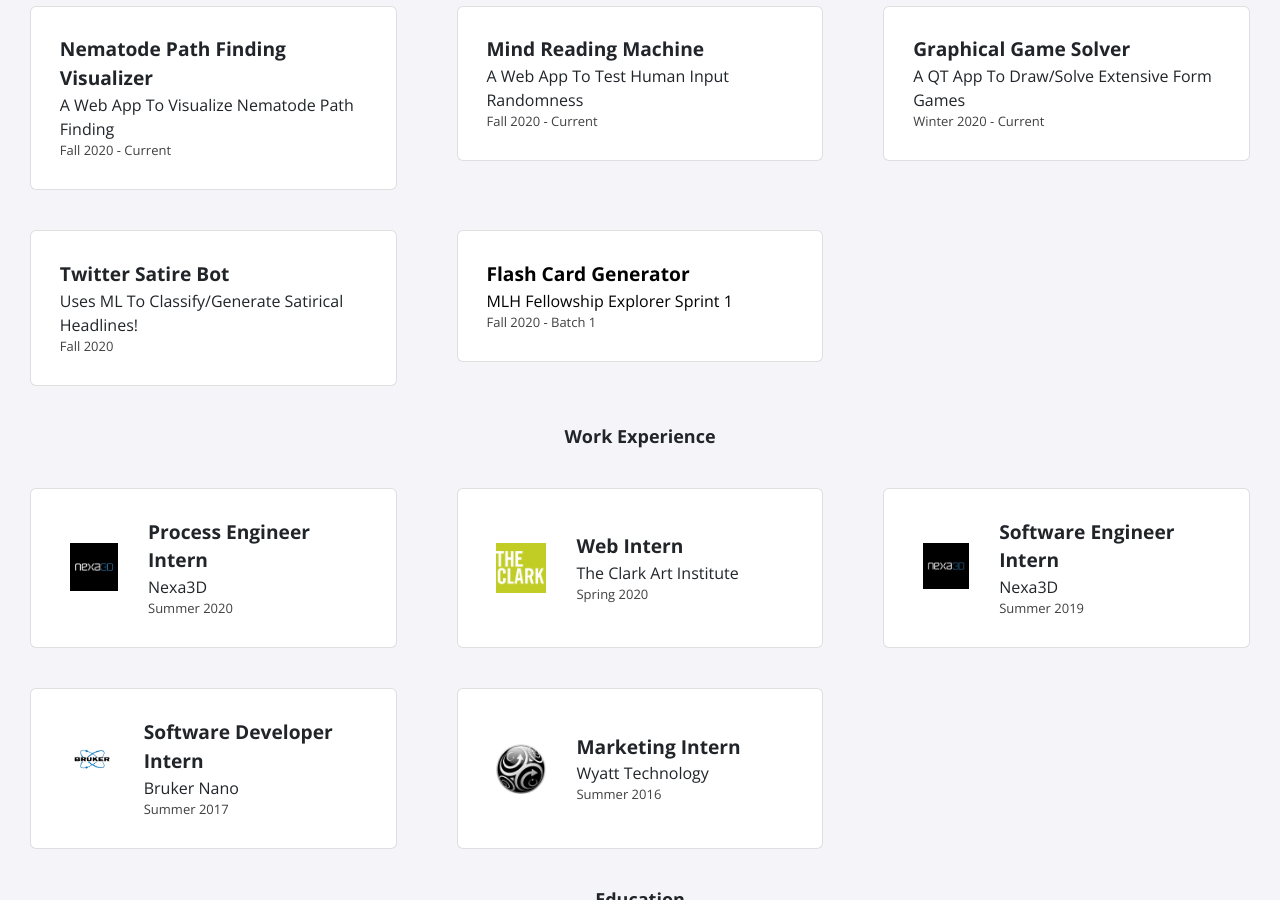
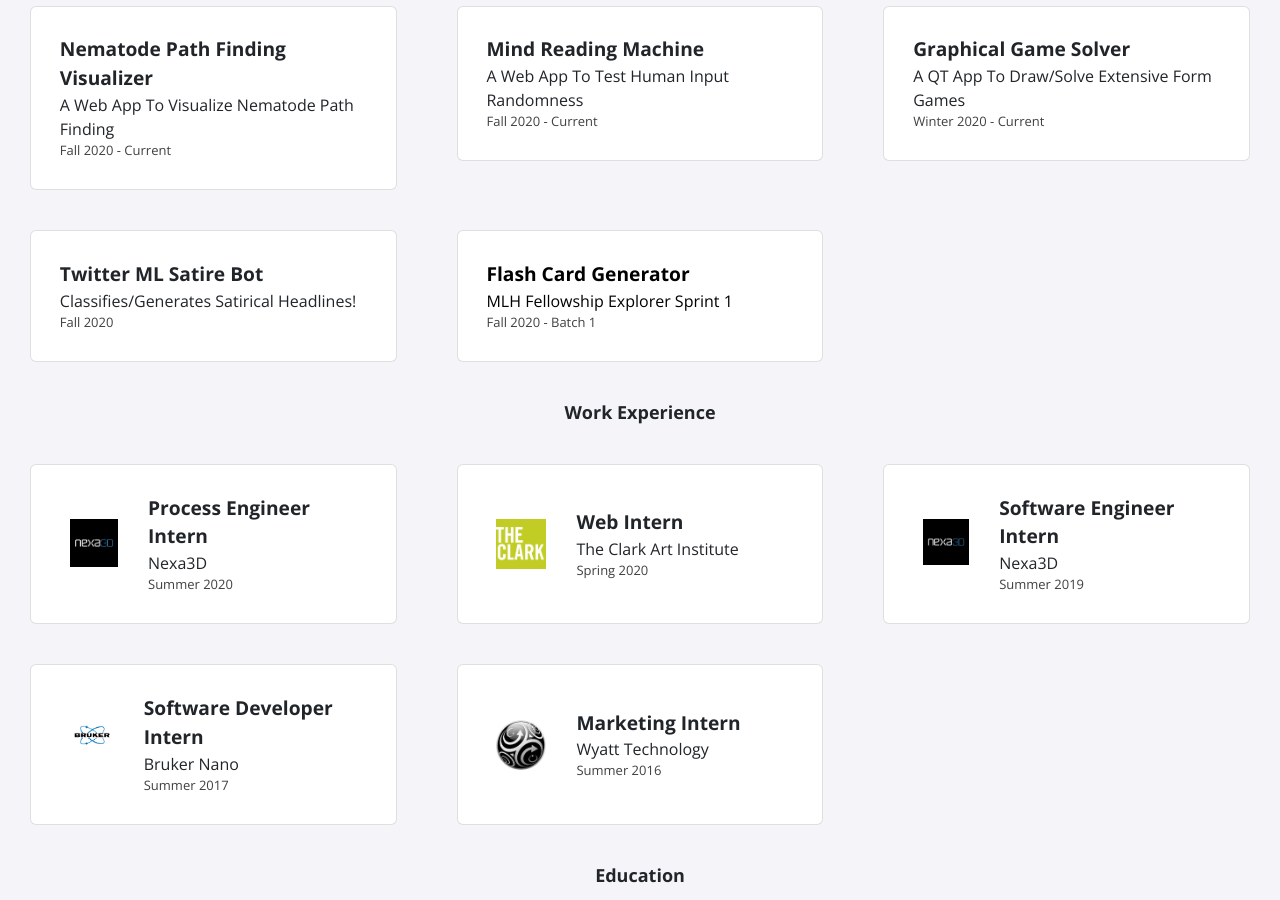
Before and after one commit to erocwang/erocwang.github.io, a Jekyll site: the page built from index.html, in a window 1280 px wide and 900 px high, scrolled down 426 px. Built offline with Jekyll 4.4.1, drawn with Linux system fonts in a browser that asks for light colours; nearby versions of some CDN libraries.

Commit message:
Update projects.yml

```diff
--- a/_data/projects.yml
+++ b/_data/projects.yml
@@ -10,8 +10,8 @@
   event: A QT App To Draw/Solve Extensive Form Games
   date: Winter 2020 - Current
 
-- title: Twitter Satire Bot
-  event: Uses ML To Classify/Generate Satirical Headlines!
+- title: Twitter ML Satire Bot
+  event: Classifies/Generates Satirical Headlines!
   date: Fall 2020
 
 - title: Flash Card Generator
```
